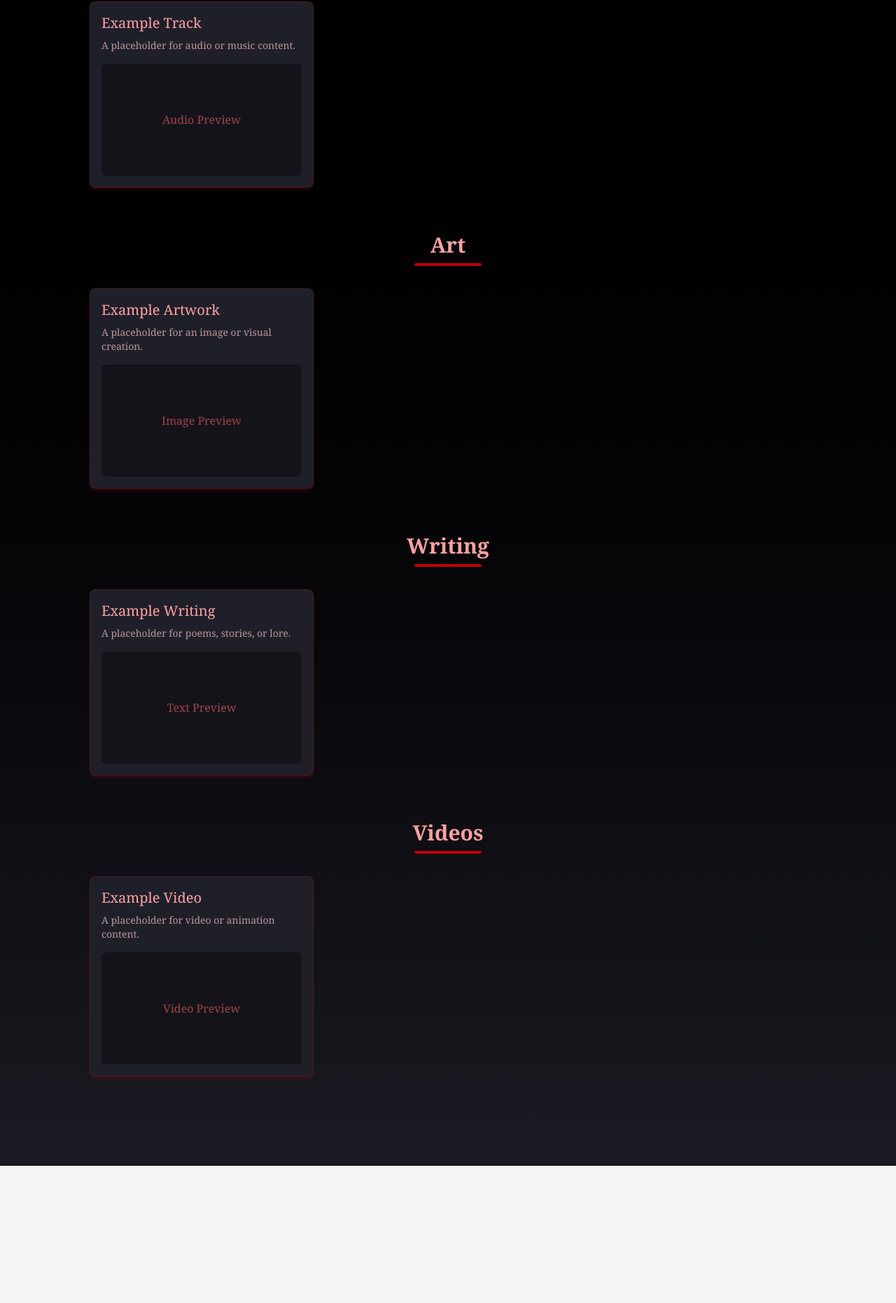
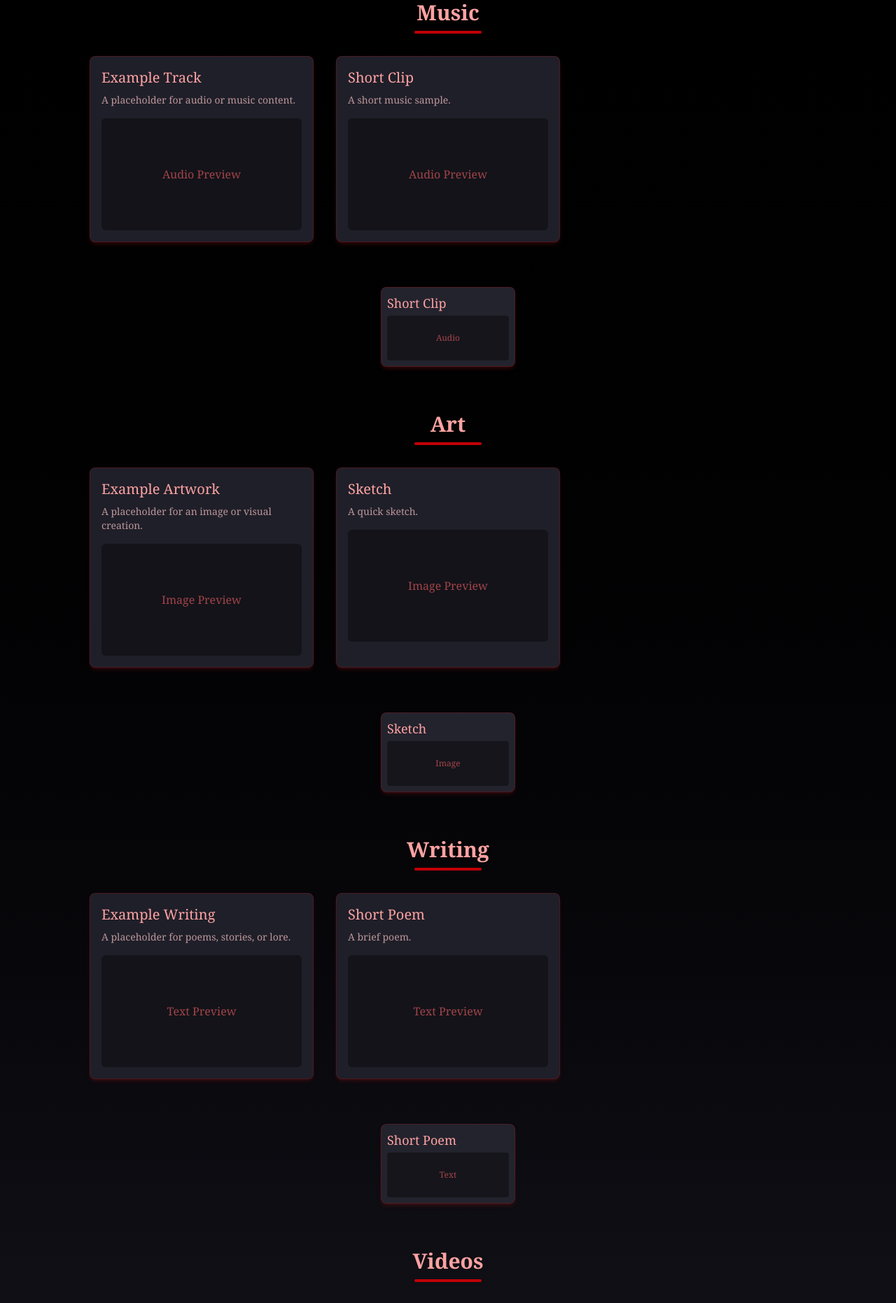
Before and after one commit to Shellzonit/auralis-sanctuary-, a Next.js app: page /content in a window 1280 px wide. Shown: the part 234-2096 px from the top of the page at 70% size. Before the commit the page ends 1900 px from the top, so only its background shows below. Built offline with nearby package versions, Linux system fonts and the light colour scheme.

Commit message:
Enhance content page: add links, small content boxes, and Home tab

```diff
--- a/app/content/page.tsx
+++ b/app/content/page.tsx
@@ -1,10 +1,18 @@
 "use client";
 
+
+import Link from "next/link";
 import { contentData } from "../../lib/content";
 
 export default function ShowcasePage() {
   return (
     <main className="min-h-screen bg-gradient-to-b from-black to-[#1a1a22] text-red-200 px-6 py-16 font-serif">
+
+
+      {/* NAVIGATION */}
+      <div className="flex justify-center mb-8">
+        <Link href="/" className="px-6 py-2 rounded-lg bg-[#1f1f29] hover:bg-[#2a2a35] border border-red-900/40 shadow-md shadow-red-900/30 transition text-lg text-red-300 font-semibold">Home</Link>
+      </div>
 
       {/* PAGE TITLE */}
       <h1 className="text-4xl font-bold text-red-400 tracking-wide text-center mb-2">
@@ -28,14 +36,17 @@ export default function ShowcasePage() {
           {/* CONTENT GRID */}
           <div className="grid grid-cols-1 sm:grid-cols-2 lg:grid-cols-3 gap-8 max-w-5xl mx-auto">
 
+
             {items.map((item) => (
-              <div
+              <a
                 key={item.id}
-                className="bg-[#1f1f29] border border-red-900/40 rounded-lg p-4 shadow-md shadow-red-900/30"
+                href={item.url || "#"}
+                target={item.url ? "_blank" : undefined}
+                rel={item.url ? "noopener noreferrer" : undefined}
+                className="bg-[#1f1f29] border border-red-900/40 rounded-lg p-4 shadow-md shadow-red-900/30 hover:border-red-400 transition block"
               >
                 <h3 className="text-xl text-red-300 mb-2">{item.title}</h3>
                 <p className="text-red-200/70 text-sm mb-4">{item.description}</p>
-
                 {/* MEDIA PREVIEW */}
                 <div className="w-full h-40 bg-black/40 rounded-md flex items-center justify-center text-red-400/60">
                   {item.type === "image" && <span>Image Preview</span>}
@@ -43,8 +54,28 @@ export default function ShowcasePage() {
                   {item.type === "video" && <span>Video Preview</span>}
                   {item.type === "text" && <span>Text Preview</span>}
                 </div>
+              </a>
+            ))}
+
+            {/* SMALLER CONTENT BOXES */}
+            {items.length > 1 && (
+              <div className="col-span-full flex flex-wrap gap-4 justify-center mt-8">
+                {items.slice(1).map((item) => (
+                  <a
+                    key={item.id + "-small"}
+                    href={item.url || "#"}
+                    target={item.url ? "_blank" : undefined}
+                    rel={item.url ? "noopener noreferrer" : undefined}
+                    className="w-48 bg-[#23232d] border border-red-900/40 rounded-lg p-2 shadow-md shadow-red-900/30 hover:border-red-400 transition block"
+                  >
+                    <h4 className="text-lg text-red-300 mb-1 truncate">{item.title}</h4>
+                    <div className="w-full h-16 bg-black/40 rounded flex items-center justify-center text-red-400/60 text-xs">
+                      {item.type.charAt(0).toUpperCase() + item.type.slice(1)}
+                    </div>
+                  </a>
+                ))}
               </div>
-            ))}
+            )}
 
           </div>
         </section>
--- a/lib/content.ts
+++ b/lib/content.ts
@@ -5,37 +5,62 @@ export const contentData = {
       title: "Example Track",
       description: "A placeholder for audio or music content.",
       type: "audio",
-      url: "", // YouTube, SoundCloud, MP3, etc.
+      url: "https://soundcloud.com/example-track",
+    },
+    {
+      id: 2,
+      title: "Short Clip",
+      description: "A short music sample.",
+      type: "audio",
+      url: "https://soundcloud.com/short-clip",
     },
   ],
-
   art: [
     {
       id: 1,
       title: "Example Artwork",
       description: "A placeholder for an image or visual creation.",
       type: "image",
-      url: "", // Image link
+      url: "https://example.com/artwork.jpg",
+    },
+    {
+      id: 2,
+      title: "Sketch",
+      description: "A quick sketch.",
+      type: "image",
+      url: "https://example.com/sketch.jpg",
     },
   ],
-
   writing: [
     {
       id: 1,
       title: "Example Writing",
       description: "A placeholder for poems, stories, or lore.",
       type: "text",
-      url: "", // Link to text or PDF
+      url: "https://example.com/writing.pdf",
+    },
+    {
+      id: 2,
+      title: "Short Poem",
+      description: "A brief poem.",
+      type: "text",
+      url: "https://example.com/poem.pdf",
     },
   ],
-
   videos: [
     {
       id: 1,
       title: "Example Video",
       description: "A placeholder for video or animation content.",
       type: "video",
-      url: "", // YouTube embed link
+      url: "https://youtube.com/embed/examplevideo",
+    },
+    {
+      id: 2,
+      title: "Clip",
+      description: "A short video clip.",
+      type: "video",
+      url: "https://youtube.com/embed/shortclip",
     },
   ],
 };
```
